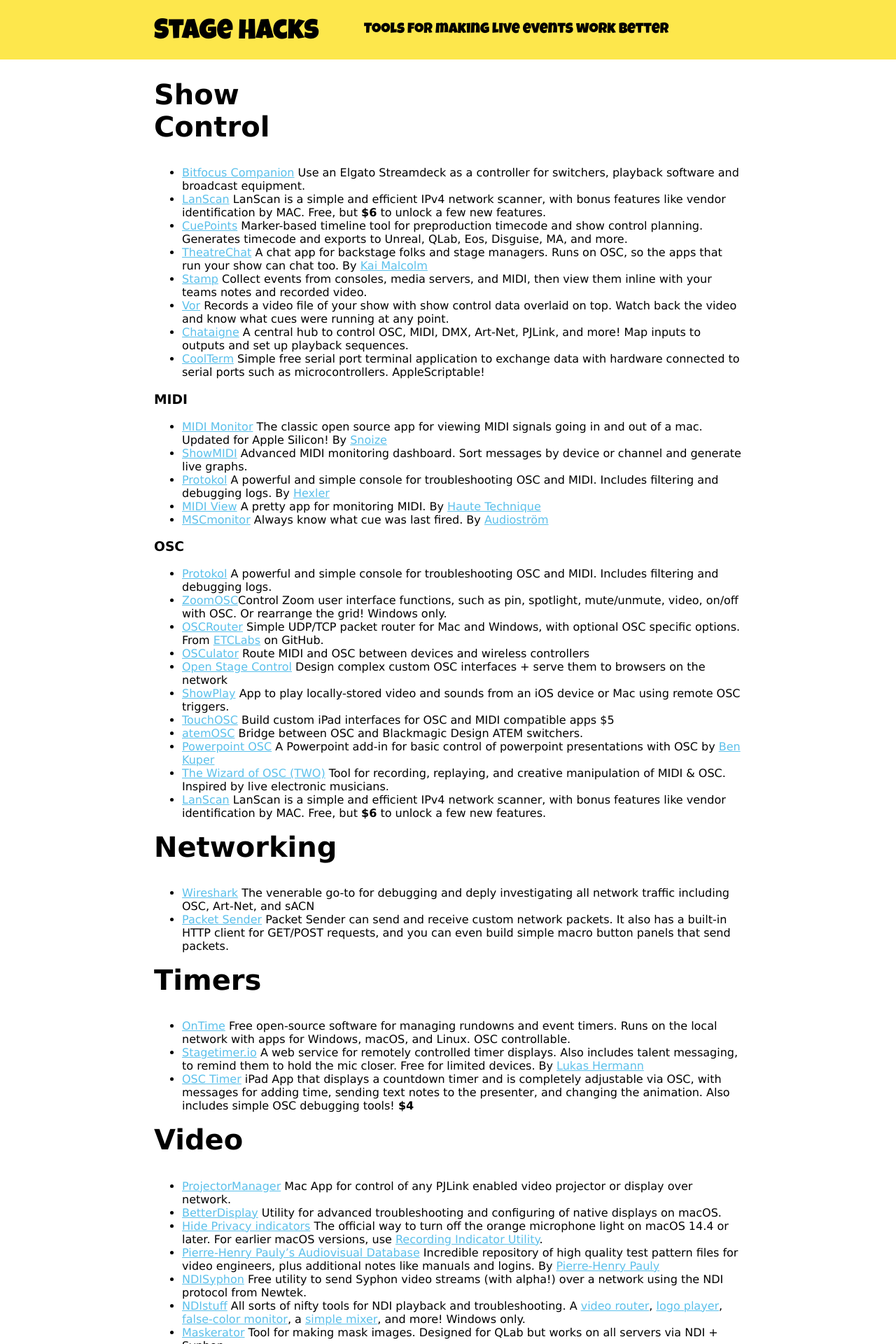
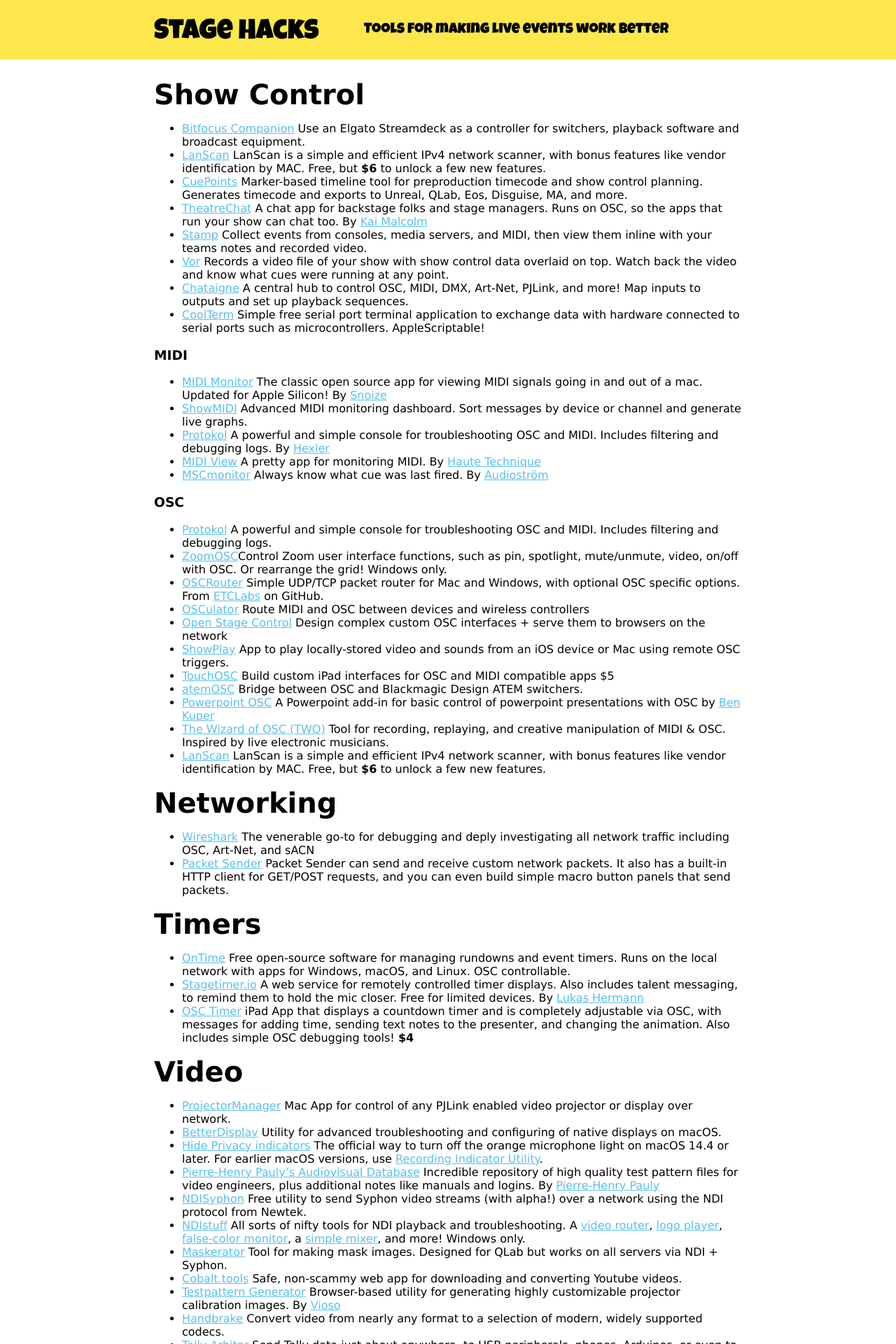
Before and after one commit to stagehacks/stagehacksdotcom, a Jekyll site: the page built from index.md, in a window 1280 px wide. Shown: the top 1920 px of the page at 70% size. Built offline with Jekyll 4.4.1, drawn with Linux system fonts in a browser that asks for light colours; our own code applies the rules of GitHub Pages for plain Markdown files.

Commit message:
Update default.html

```diff
--- a/_layouts/default.html
+++ b/_layouts/default.html
@@ -18,16 +18,10 @@
         font-family: "Verdana";
       }
 
-      #header_wrap h1, #header_wrap h2{
-        float: left;
-        font-family: "Luckiest Guy", cursive;
-        font-weight: 400;
-        font-style: normal;
-      }
       h1{
         margin-top: 7px;
-        width: 300px;
         font-size: 40px;
+        margin-bottom: 4px;
       }
       h2{
         margin-top: 12px;
@@ -50,6 +44,15 @@
         clear: both;
       }
 
+      #header_wrap h1, #header_wrap h2{
+        float: left;
+        font-family: "Luckiest Guy", cursive;
+        font-weight: 400;
+        font-style: normal;
+      }
+        #header_wrap h1{
+          width: 300px;
+        }
       #header_wrap{
         background: #FDE74C;
         height: 85px;
```
